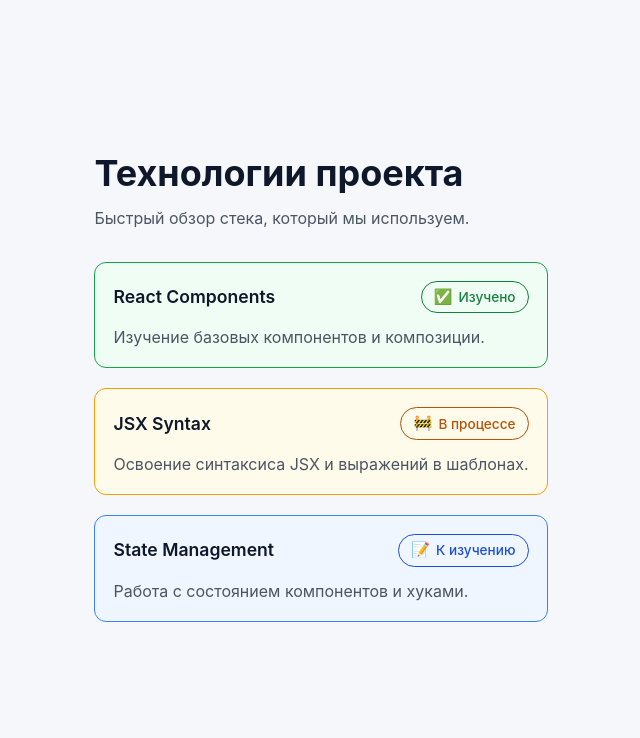
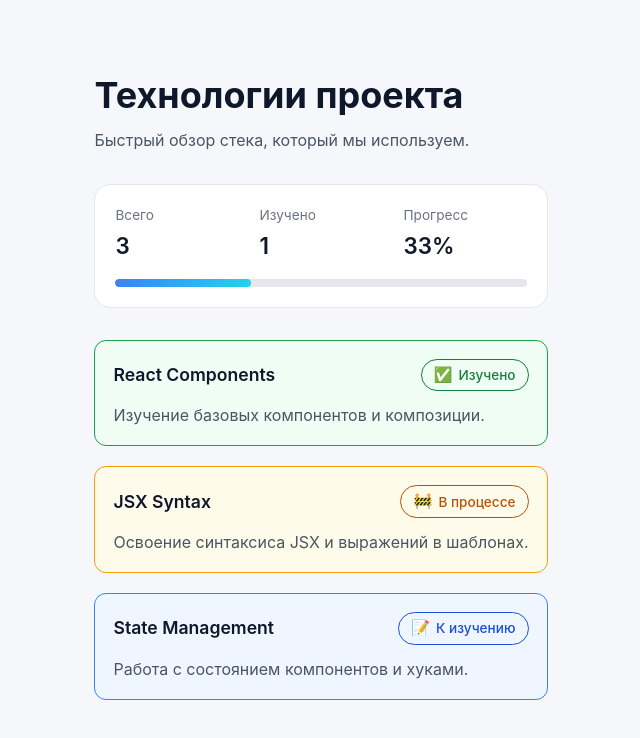
Before and after one commit to naabdykalykov/frontend-and-backend-practice, a React (Vite) app: page / in a window 1280 px wide. Shown: the top 738 px of the page, without its empty margins (319-959 px from the left). Built offline with nearby package versions, Linux system fonts and the light colour scheme.

Commit message:
update step 2

```diff
--- a/src/App.jsx
+++ b/src/App.jsx
@@ -1,4 +1,5 @@
-import TechnologyCard from './components/TechnologyCard'
+import TechnologyCard from './components/TechnologyCard/TechnologyCard'
+import ProgressHeader from './components/ProgressHeader/ProgressHeader'
 import './App.css'
 
 const technologies = [
@@ -23,12 +24,18 @@ const technologies = [
 ]
 
 function App() {
+  const total = technologies.length
+  const completed = technologies.filter((tech) => tech.status === 'completed').length
+  const completion = total === 0 ? 0 : Math.round((completed / total) * 100)
+
   return (
     <main className="app">
       <header className="app__header">
         <h1>Технологии проекта</h1>
         <p>Быстрый обзор стека, который мы используем.</p>
       </header>
+
+      <ProgressHeader total={total} completed={completed} completion={completion} />
 
       <section className="app__grid">
         {technologies.map((tech) => (
--- /dev/null
+++ b/src/components/ProgressHeader/ProgressHeader.css
@@ -0,0 +1,48 @@
+.progress-header {
+  padding: 20px;
+  border-radius: 16px;
+  border: 1px solid #e5e7eb;
+  background: #fff;
+  display: flex;
+  flex-direction: column;
+  gap: 16px;
+}
+
+.progress-header__stats {
+  display: flex;
+  gap: 24px;
+  flex-wrap: wrap;
+}
+
+.progress-header__stat {
+  display: flex;
+  flex-direction: column;
+  gap: 4px;
+  min-width: 120px;
+}
+
+.progress-header__label {
+  font-size: 0.85rem;
+  color: #6b7280;
+}
+
+.progress-header__value {
+  font-size: 1.4rem;
+  font-weight: 600;
+  color: #0f172a;
+}
+
+.progress-header__bar {
+  width: 100%;
+  height: 8px;
+  border-radius: 999px;
+  background: #e5e7eb;
+  overflow: hidden;
+}
+
+.progress-header__bar-fill {
+  height: 100%;
+  border-radius: inherit;
+  background: linear-gradient(90deg, #3b82f6, #22d3ee);
+  transition: width 200ms ease;
+}
--- /dev/null
+++ b/src/components/ProgressHeader/ProgressHeader.jsx
@@ -0,0 +1,30 @@
+import './ProgressHeader.css'
+
+function ProgressHeader({ total = 0, completed = 0, completion = 0 }) {
+  const clampedCompletion = Math.min(Math.max(completion, 0), 100)
+
+  return (
+    <section className="progress-header">
+      <div className="progress-header__stats">
+        <div className="progress-header__stat">
+          <span className="progress-header__label">Всего</span>
+          <strong className="progress-header__value">{total}</strong>
+        </div>
+        <div className="progress-header__stat">
+          <span className="progress-header__label">Изучено</span>
+          <strong className="progress-header__value">{completed}</strong>
+        </div>
+        <div className="progress-header__stat">
+          <span className="progress-header__label">Прогресс</span>
+          <strong className="progress-header__value">{clampedCompletion}%</strong>
+        </div>
+      </div>
+
+      <div className="progress-header__bar">
+        <div className="progress-header__bar-fill" style={{ width: `${clampedCompletion}%` }} />
+      </div>
+    </section>
+  )
+}
+
+export default ProgressHeader
```
Also changed, not shown: src/components/TechnologyCard/TechnologyCard.css (renamed from src/components/TechnologyCard.css), src/components/TechnologyCard/TechnologyCard.jsx (renamed from src/components/TechnologyCard.jsx).
